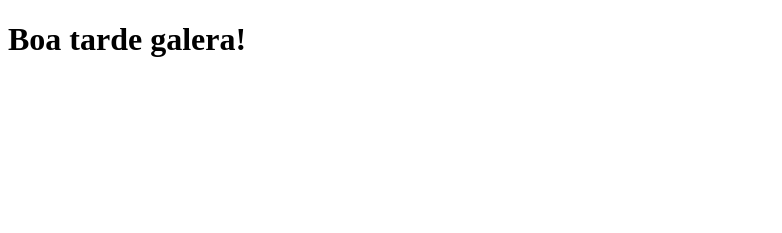
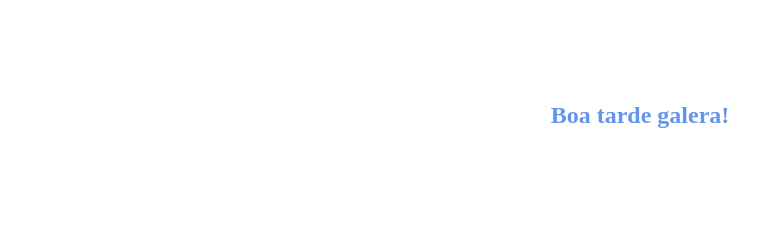
Before and after one commit to victorwellington02/aulat3, a plain HTML site: page index.html in a window 1280 px wide. Shown: the whole page, without its empty margins (0-782 px from the left). Drawn offline with Linux system fonts and the light colour scheme.

Commit message:
colocando o css no site

```diff
--- a/index.html
+++ b/index.html
@@ -4,6 +4,7 @@
     <meta charset="UTF-8">
     <meta http-equiv="X-UA-Compatible" content="IE=edge">
     <meta name="viewport" content="width=device-width, initial-scale=1.0">
+    <link rel="stylesheet" href="style.css">
     <title>Document</title>
 </head>
 <body>
--- /dev/null
+++ b/style.css
@@ -0,0 +1,13 @@
+* {
+    margin: 0px;
+    padding: 0px;
+    box-sizing: border-box;
+}
+h1 {
+    display: flex;
+    height: 230px;
+    justify-content: center;
+    align-items: center;
+    color: cornflowerblue;
+    font-size: 24px;
+}
```
